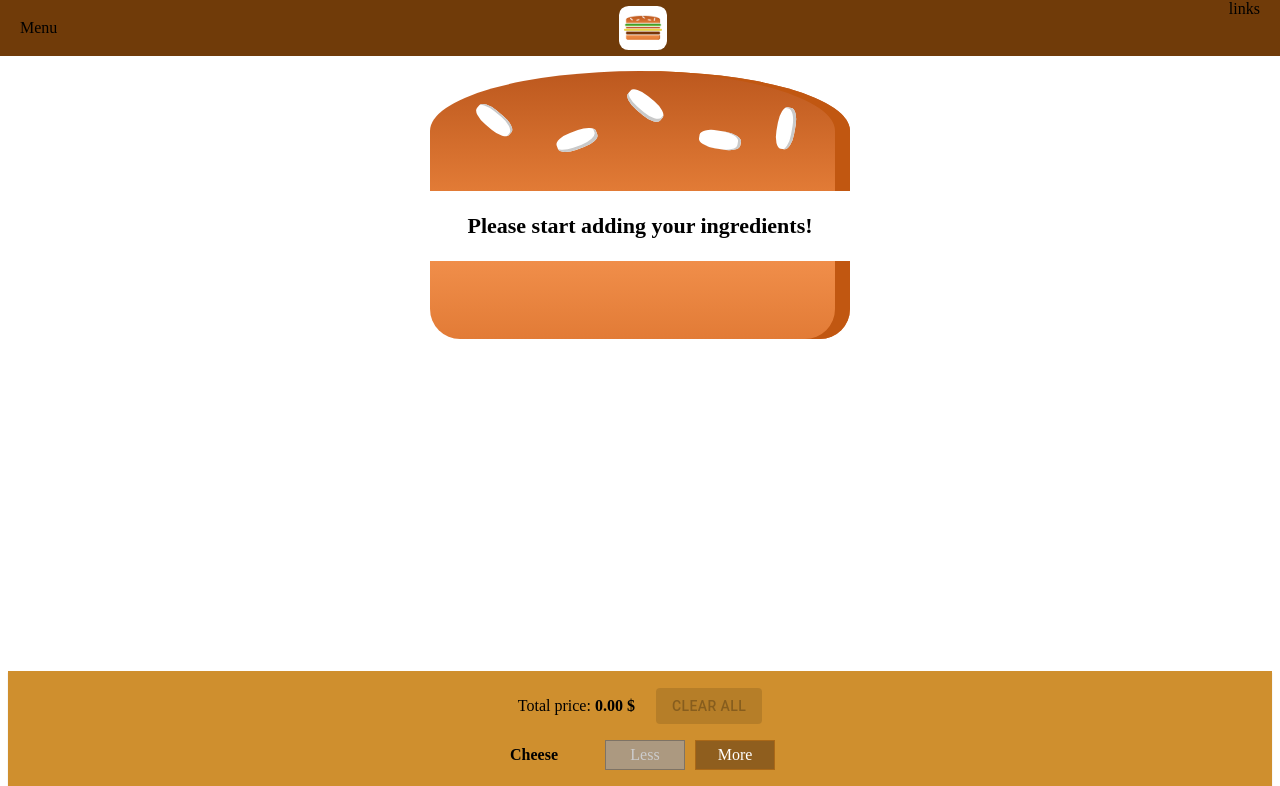
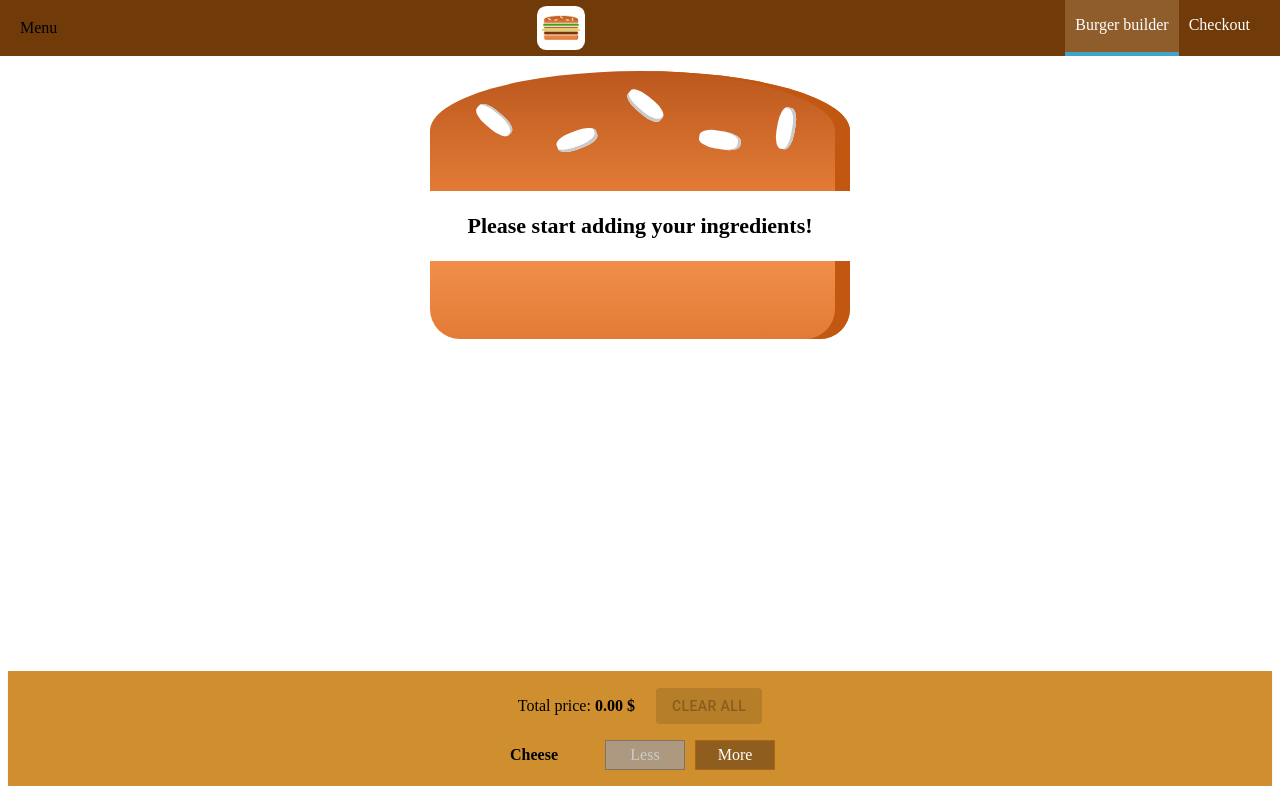
Before and after one commit to rajgohil07/burger_builder, a React (Create React App) app: page / in a window 1280 px wide. Shown: the top 786 px of the page. Built offline with nearby package versions, Linux system fonts and the light colour scheme; the HTML template or start-up script is replaced by a standard one.

Commit message:
added navigation

```diff
--- /dev/null
+++ b/src/component/navigation/navigation_links/navigation_link/navigation_link.css
@@ -0,0 +1,25 @@
+.navigationItem {
+    margin: 0;
+    box-sizing: border-box;
+    display: flex;
+    height: 100%;
+    align-items: center;
+}
+
+.navigationItems a {
+    color: white;
+    text-decoration: none;
+    height: 100%;
+    padding: 16px 10px;
+    border-bottom: 4px solid transparent;
+    box-sizing: border-box;
+    display: block;
+}
+
+.navigationItems a:hover,
+.navigationItems a:active,
+.navigationItems a.active {
+    background-color: #8f5c2c;
+    border-bottom: 4px solid #40a4c8;
+    color: white;
+}
--- /dev/null
+++ b/src/component/navigation/navigation_links/navigation_link/navigation_link.tsx
@@ -0,0 +1,17 @@
+import "./navigation_link.css";
+
+export const NavigationLink = ({
+  children,
+  link,
+  active,
+}: {
+  children: any;
+  link: string;
+  active: boolean;
+}) => (
+  <li className="navigationItem">
+    <a className={active ? "active" : ""} href={link}>
+      {children}
+    </a>
+  </li>
+);
--- /dev/null
+++ b/src/component/navigation/navigation_links/navigation_links.css
@@ -0,0 +1,8 @@
+.navigationItems {
+    margin: 0;
+    padding: 0;
+    list-style: none;
+    display: flex;
+    align-items: center;
+    height: 100%;
+}
--- /dev/null
+++ b/src/component/navigation/navigation_links/navigation_links.tsx
@@ -0,0 +1,13 @@
+import { NavigationLink } from "./navigation_link/navigation_link";
+import "./navigation_links.css";
+
+export const NavigationLinks = () => (
+  <ul className="navigationItems">
+    <NavigationLink link="/" active={true}>
+      Burger builder
+    </NavigationLink>
+    <NavigationLink link="/" active={false}>
+      Checkout
+    </NavigationLink>
+  </ul>
+);
--- a/src/component/navigation/toolbar/toolbar.tsx
+++ b/src/component/navigation/toolbar/toolbar.tsx
@@ -1,10 +1,13 @@
 import { Logo } from "../../logo/logo";
+import { NavigationLinks } from "../navigation_links/navigation_links";
 import "./toolbar.css";
 
 export const ToolbarComponent = () => (
   <header className="Toolbar">
     <div>Menu</div>
     <Logo />
-    <nav>links</nav>
+    <nav>
+      <NavigationLinks />
+    </nav>
   </header>
 );
```
